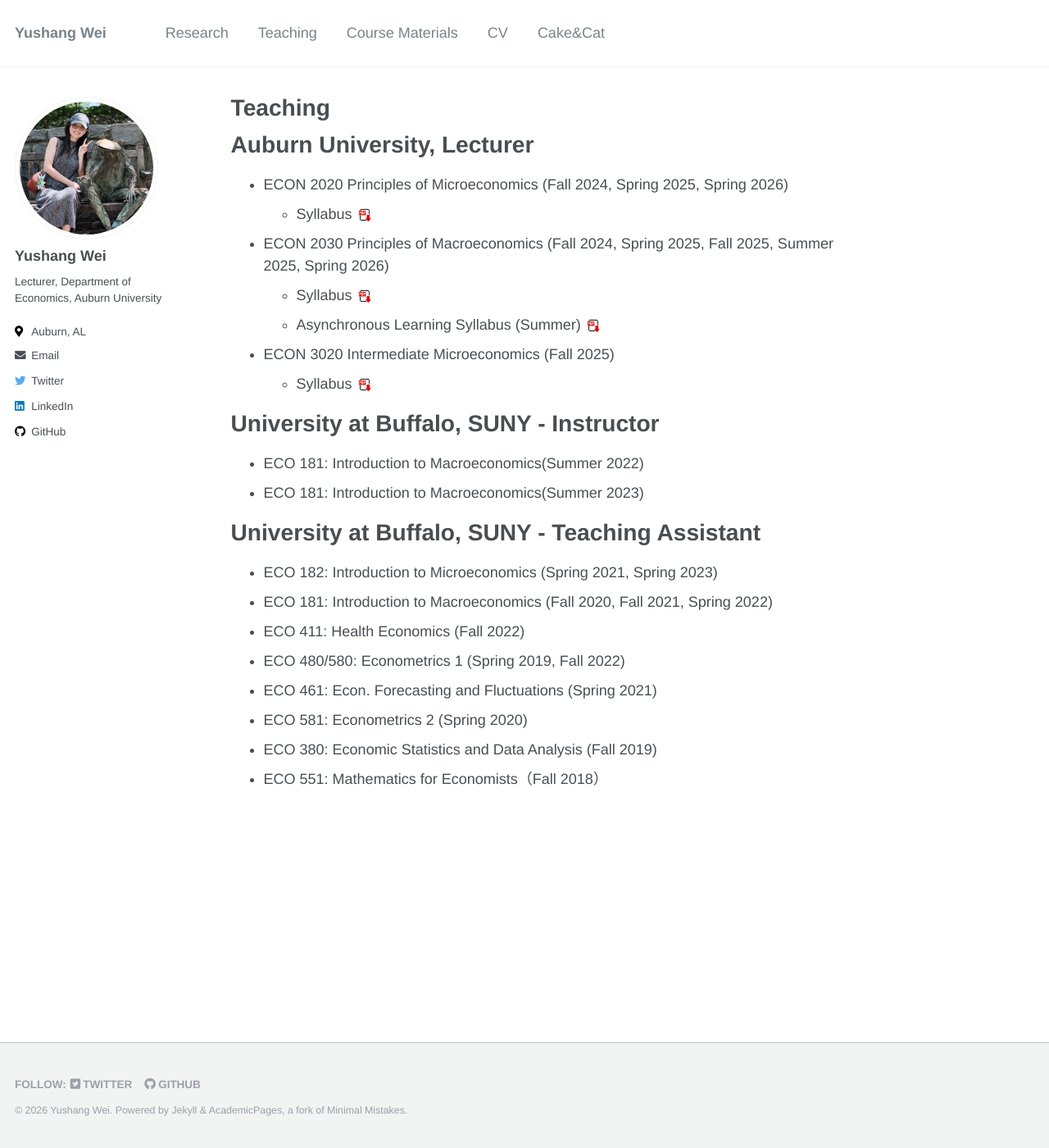
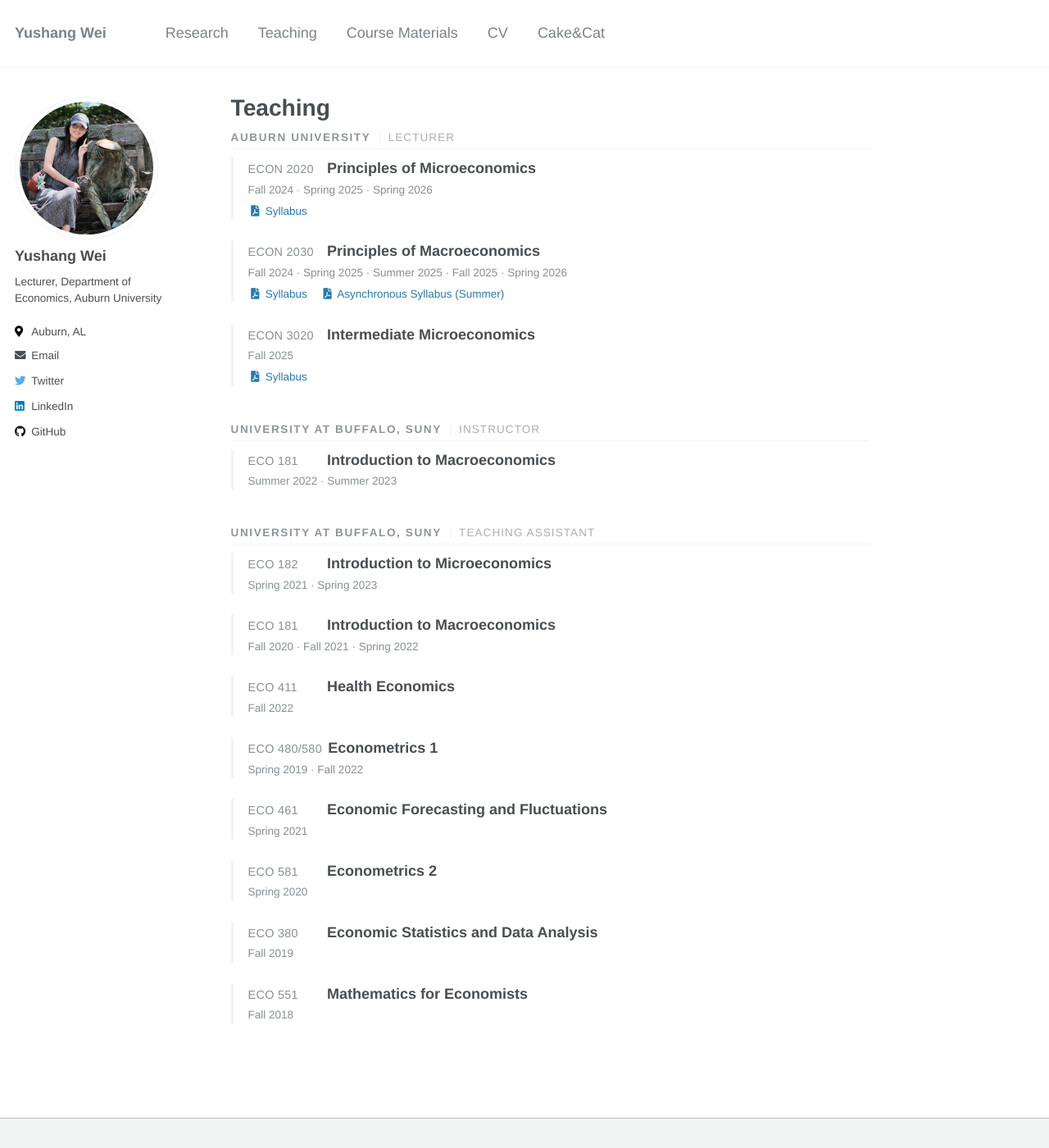
Before and after one commit to yushang1994/yushangw, a Jekyll site: the page built from _pages/teaching.md, in a window 1280 px wide and 1400 px high. Shown: the whole window at 82% size. Built offline with Jekyll 4.4.1, drawn with Linux system fonts in a browser that asks for light colours.

Commit message:
Teaching page: same design as Research

```diff
--- a/_pages/teaching.md
+++ b/_pages/teaching.md
@@ -1,30 +1,32 @@
 ---
+layout: archive
 permalink: /teaching/
 title: "Teaching"
+author_profile: true
 ---
 
-Auburn University, Lecturer
-======
-* ECON 2020 Principles of Microeconomics (Fall 2024, Spring 2025, Spring 2026)
-    * Syllabus [![PDF Link]({{ site.baseurl }}/images/research/pdf.jpeg){:height="20px" width="20px"}]({{ site.baseurl }}/files/pdf/teaching-materials/ECON2020_Syllabus.pdf)
-* ECON 2030 Principles of Macroeconomics (Fall 2024, Spring 2025, Fall 2025, Summer 2025, Spring 2026)
-    * Syllabus [![PDF Link]({{ site.baseurl }}/images/research/pdf.jpeg){:height="20px" width="20px"}]({{ site.baseurl }}/files/pdf/teaching-materials/ECON2030_Syllabus.pdf)
-    * Asynchronous Learning Syllabus (Summer) [![PDF Link]({{ site.baseurl }}/images/research/pdf.jpeg){:height="20px" width="20px"}]({{ site.baseurl }}/files/pdf/teaching-materials/ECON2030__Syllabus_Summer.pdf)
-* ECON 3020 Intermediate Microeconomics (Fall 2025)
-    * Syllabus [![PDF Link]({{ site.baseurl }}/images/research/pdf.jpeg){:height="20px" width="20px"}]({{ site.baseurl }}/files/pdf/teaching-materials/ECON3020_Syllabus.pdf)
+{% comment %}
+  Content for this page lives in _data/teaching.yml; styles in _sass/_custom.scss (.cv-*).
+{% endcomment %}
 
-University at Buffalo, SUNY - Instructor
-======
-* ECO 181: Introduction to Macroeconomics(Summer 2022)
-* ECO 181: Introduction to Macroeconomics(Summer 2023)
+{% for section in site.data.teaching %}
+<section class="cv-section">
+  <h2 class="cv-section__title" id="{{ section.institution | append: '-' | append: section.role | slugify }}">
+    {{ section.institution }}<span class="cv-section__role">{{ section.role }}</span>
+  </h2>
 
-University at Buffalo, SUNY - Teaching Assistant
-======
-* ECO 182: Introduction to Microeconomics (Spring 2021, Spring 2023)
-* ECO 181: Introduction to Macroeconomics (Fall 2020, Fall 2021, Spring 2022)
-* ECO 411: Health Economics (Fall 2022)
-* ECO 480/580: Econometrics 1 (Spring 2019, Fall 2022)
-* ECO 461: Econ. Forecasting and Fluctuations  (Spring 2021)
-* ECO 581: Econometrics 2 (Spring 2020)
-* ECO 380: Economic Statistics and Data Analysis (Fall 2019)
-* ECO 551: Mathematics for Economists（Fall 2018）
+  {% for course in section.items %}
+  <article class="cv-entry">
+    <h3 class="cv-entry__title cv-entry__title--course">
+      <span class="cv-entry__code">{{ course.code }}</span><span>{{ course.title }}</span>
+    </h3>
+    {% if course.terms %}<p class="cv-entry__meta">{{ course.terms | join: " · " }}</p>{% endif %}
+    {% if course.links %}
+    <div class="cv-entry__links">
+      {% for link in course.links %}<a href="{{ link.file | relative_url }}"><i class="fas fa-fw fa-file-pdf" aria-hidden="true"></i> {{ link.label }}</a>{% endfor %}
+    </div>
+    {% endif %}
+  </article>
+  {% endfor %}
+</section>
+{% endfor %}
--- a/_sass/_custom.scss
+++ b/_sass/_custom.scss
@@ -40,10 +40,10 @@
 }
 
 /*
-   Research page (data in _data/research.yml, markup in _pages/research.md)
+   CV-style lists: Research (_data/research.yml) and Teaching (_data/teaching.yml)
    ========================================================================== */
 
-.research-section {
+.cv-section {
   margin-bottom: 2.5em;
 
   &__title {
@@ -60,9 +60,19 @@
   &:first-of-type &__title {
     margin-top: 0.5em;
   }
+
+  &__role {
+    display: inline-block;
+    margin-left: 0.75em;
+    padding-left: 0.75em;
+    font-weight: 400;
+    letter-spacing: 0.08em;
+    color: mix(#fff, $gray, 35%);
+    border-left: 1px solid $border-color;
+  }
 }
 
-.research-item {
+.cv-entry {
   margin: 0 0 1.4em;
   padding-left: 1em;
   border-left: 3px solid $border-color;
@@ -107,6 +117,22 @@
     border-radius: 999px;
     vertical-align: middle;
     white-space: nowrap;
+  }
+
+  &__title--course {
+    display: flex;
+    align-items: baseline;
+  }
+
+  &__code {
+    flex: 0 0 auto;
+    min-width: 6.2em;
+    margin-right: 0.5em;
+    font-family: inherit;
+    font-size: 0.8em;
+    font-weight: 400;
+    letter-spacing: 0.02em;
+    color: mix(#fff, $gray, 10%);
   }
 
   &__meta {
```
Also changed, not shown: _data/teaching.yml (added, +67 -0 lines), _pages/research.md (+11 -11 lines).
